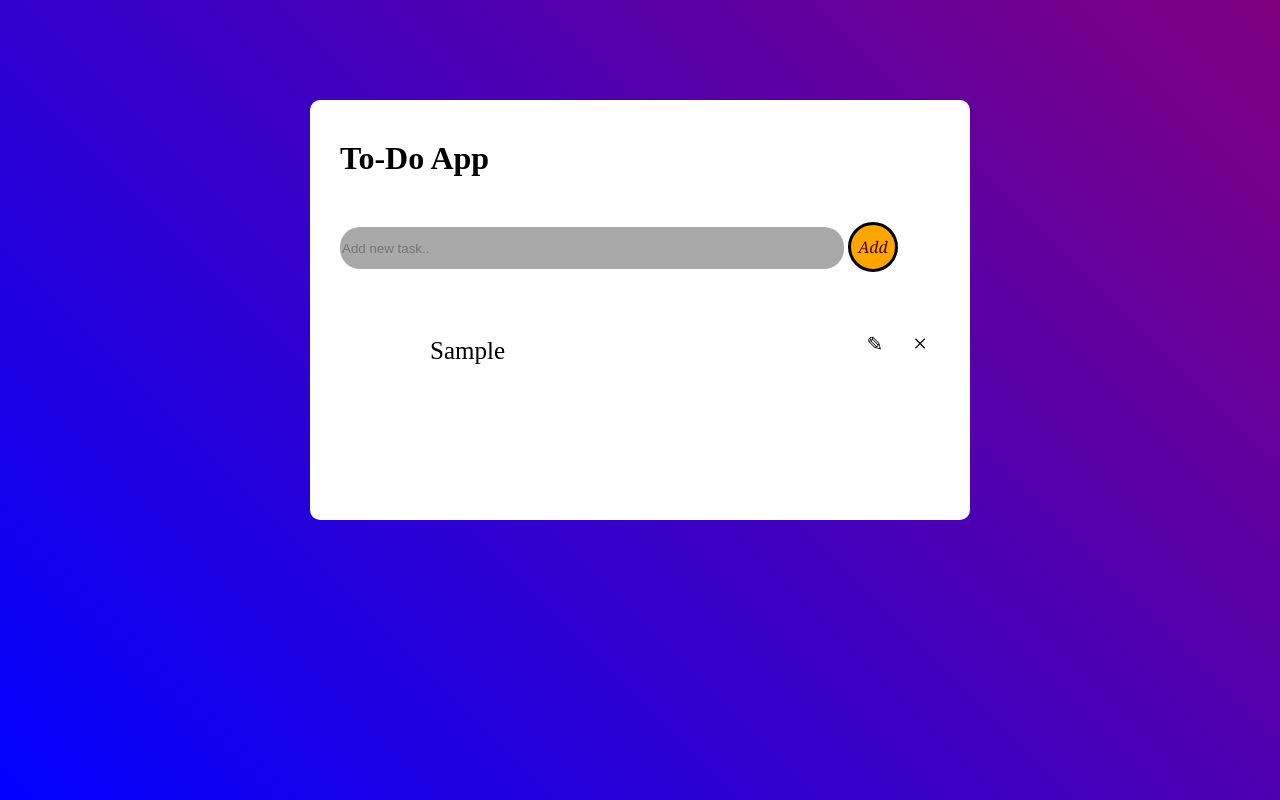
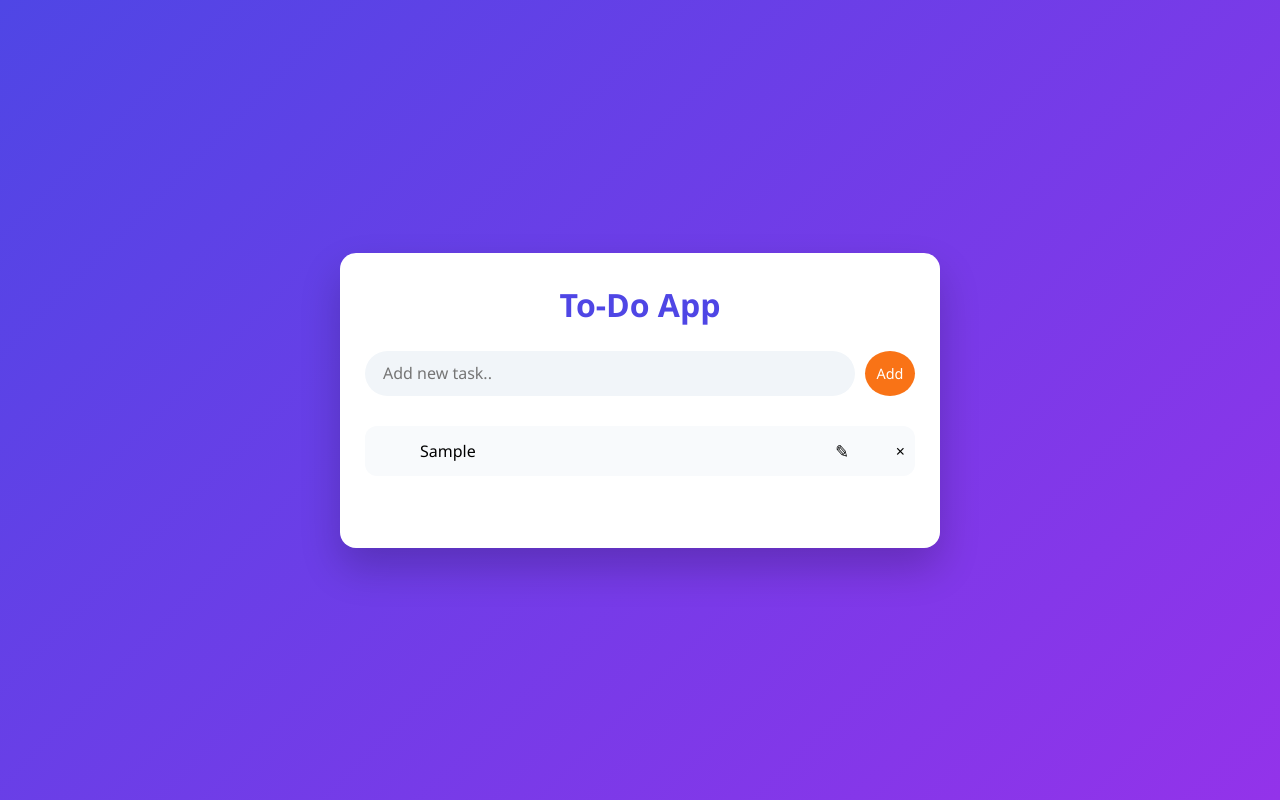
Before and after one commit to pavan1803/To-Do-App, a plain HTML site: page index.html in a window 1280 px wide. Both pictures are taken after typing "Sample" into the empty fields and a click on the button "Add". Drawn offline with Linux system fonts and the light colour scheme.

Commit message:
Refactor To-Do app HTML and CSS for better UI
Updated styles and structure for the To-Do app, enhancing UI with improved layout and design.

```diff
--- a/index.html
+++ b/index.html
@@ -5,133 +5,212 @@
     <meta name="viewport" content="width=device-width, initial-scale=1.0">
     <title>Document</title>
     <style>
-        *{
+ * {
     margin: 0;
+    padding: 0;
+    box-sizing: border-box;
+    font-family: "Segoe UI", Tahoma, Geneva, Verdana, sans-serif;
 }
-        body{
+
+body {
+    min-height: 100vh;
+    background: linear-gradient(135deg, #4f46e5, #9333ea);
+    display: flex;
+    justify-content: center;
+    align-items: center;
+}
+
+
+.container {
     width: 100%;
-            height: 100vh;
-            background: linear-gradient(45deg,blue,purple);
+    padding: 20px;
 }
-        .container{
+
+
+.to-do {
+    background: #ffffff;
+    max-width: 600px;
+    width: 100%;
+    margin: auto;
+    padding: 30px 25px 60px;
+    border-radius: 16px;
+    box-shadow: 0 20px 40px rgba(0, 0, 0, 0.2);
+}
+
+.to-do h1 {
+    text-align: center;
+    margin-bottom: 25px;
+    color: #4f46e5;
+    font-size: 2rem;
+}
+
+
+.input-area {
     display: flex;
-            align-items: center;
-            justify-content: center;
+    gap: 10px;
+    margin-bottom: 30px;
+}
 
+#input-box {
+    flex: 1;
+    height: 45px;
+    border-radius: 25px;
+    border: none;
+    padding: 0 18px;
+    font-size: 1rem;
+    background: #f1f5f9;
+    outline: none;
 }
-        .to-do{
-            /* display: flex;
-            align-items: center; */
-            background-color: white;
-            width: 600px;
-            min-height: 300px;
-            margin: 100px auto 20px;
-            padding: 40px 30px 80px;
-            border-radius: 10px;
+
+#input-box:focus {
+    background: #ffffff;
+    box-shadow: 0 0 0 2px #4f46e5;
 }
-        .to-do h2{
-            display: flex;
-            align-items: center;
-            margin-bottom: 30px;
-            font-size: 2rem;
-            font-family: 'Lucida Sans', 'Lucida Sans Regular', 'Lucida Grande', 'Lucida Sans Unicode', Geneva, Verdana, sans-serif;
+
+.to-do button {
+    width: 50px;
+    height: 45px;
+    border-radius: 50%;
+    border: none;
+    background: #f97316;
+    color: #ffffff;
+    font-size: 0.9rem;
+    cursor: pointer;
+    transition: transform 0.2s, background 0.2s;
 }
-        .to-do input{
-            /* display: flex;
-            align-items: center;
-            justify-content: center; */
-            margin: 50px auto;
-            width: 500px;
-            height: 40px;
-            border-radius: 20px;
-            background: transparent;
-            border: none;
-            background-color:darkgray;
+
+.to-do button:hover {
+    background: #ea580c;
+    transform: scale(1.05);
 }
-        .to-do button{
-            height: 50px;
-            width: 50px;
-            border-radius: 50%;
-            background-color: orange;
+
+
+ul {
+    list-style: none;
+}
+
+ul li {
+    position: relative;
+    padding: 14px 100px 14px 55px;
+    margin-bottom: 12px;
+    background: #f8fafc;
+    border-radius: 12px;
     font-size: 1rem;
-            font-weight: 200;
-            color: rgb(75, 7, 7);
-            font-family:Georgia, 'Times New Roman', Times, serif;
-            border: 3px solid black;
-            font-style: italic;
+    cursor: pointer;
+    transition: background 0.2s;
 }
-        ul li{
-            list-style: none;
-            font-size: 20px;
-            padding: 12px 8px 12px 50px;
-            user-select: none;
-            cursor: pointer;
-            position: relative;
+
+ul li:hover {
+    background: #eef2ff;
 }
-        ul li::before{
-            content: ' ';
+
+/* Checkbox icon */
+ul li::before {
+    content: "";
     position: absolute;
-            height: 28px;
-            width: 28px;
+    left: 15px;
+    top: 50%;
+    transform: translateY(-50%);
+    width: 26px;
+    height: 26px;
     border-radius: 50%;
     background-image: url(./assests/OIP\ \(1\).jpg);
     background-size: cover;
     background-position: center;
-            top: 12px;
-            left: 8px;
 }
-         ul li.checked{
-            color: black;
+
+/* Completed task */
+ul li.checked {
+    color: #6b7280;
     text-decoration: line-through;
 }
 
-           ul li.checked::before{
-            color: black;
-            text-decoration: line-through;
+ul li.checked::before {
     background-image: url(./assests/round-check-mark-symbol-with-transparent-background-free-png.webp);
 }
 
-         ul li span {
+
+.text {
+    display: inline-block;
+    max-width: 100%;
+    margin-right: 10px;
+}
+
+/* Delete button */
+/* ul li span:last-child {
     position: absolute;
-            right: 0;
-            top: 5px;
-            width: 40px;
-            height: 40px;
-            font-size: 25px;
-            color: black;
-            line-height: 40px;
+    right: 10px;
+    top: 50%;
+    transform: translateY(-50%);
+    width: 36px;
+    height: 36px;
+    line-height: 36px;
     text-align: center;
-         }
-         ul li span:hover{
-            background: #edeef0;
-
-         }
-         .edit{
+    font-size: 22px;
+    border-radius: 50%;
+    cursor: pointer;
+} */
+ ul li span:not(.text):not(.edit) {
     position: absolute;
-    right: 45px;
-    top: 5px;
-    width: 40px;
-    height: 40px;
-    font-size: 20px;
-    line-height: 40px;
-    text-align: center;
+    right: 10px;
+    top: 50%;
+    transform: translateY(-50%);
     cursor: pointer;
 }
 
-.edit:hover{
-    background: #edeef0;
+ul li span:last-child:hover {
+    background: #fee2e2;
+    color: #dc2626;
 }
 
-.edit-input{
-    width: 70%;
+
+.edit {
+    position: absolute;
+    right: 55px;
+    top: 50%;
+    transform: translateY(-50%);
+    width: 36px;
+    height: 36px;
+    line-height: 36px;
+    text-align: center;
     font-size: 18px;
+    border-radius: 50%;
+    cursor: pointer;
 }
-.text{
-    position: relative;
-    right: auto;
-    top: auto;
-    display: inline-block;
-    margin-right: 90px; /* space for edit + delete */
+
+.edit:hover {
+    background: #e0e7ff;
+}
+
+/* Edit input */
+.edit-input {
+    width: 100%;
+    border: none;
+    padding: 6px 10px;
+    font-size: 1rem;
+    border-radius: 8px;
+    outline: none;
+    background: #ffffff;
+    box-shadow: 0 0 0 2px #6366f1;
+}
+
+@media (max-width: 600px) {
+    .to-do {
+        padding: 25px 20px 50px;
+    }
+
+    .to-do h1 {
+        font-size: 1.6rem;
+    }
+
+    ul li {
+        padding: 14px 85px 14px 50px;
+        font-size: 0.95rem;
+    }
+
+    .edit {
+        right: 45px;
+    }
 }
     </style>
 </head>
```
Lines whose indentation alone changed are shown as unchanged.
